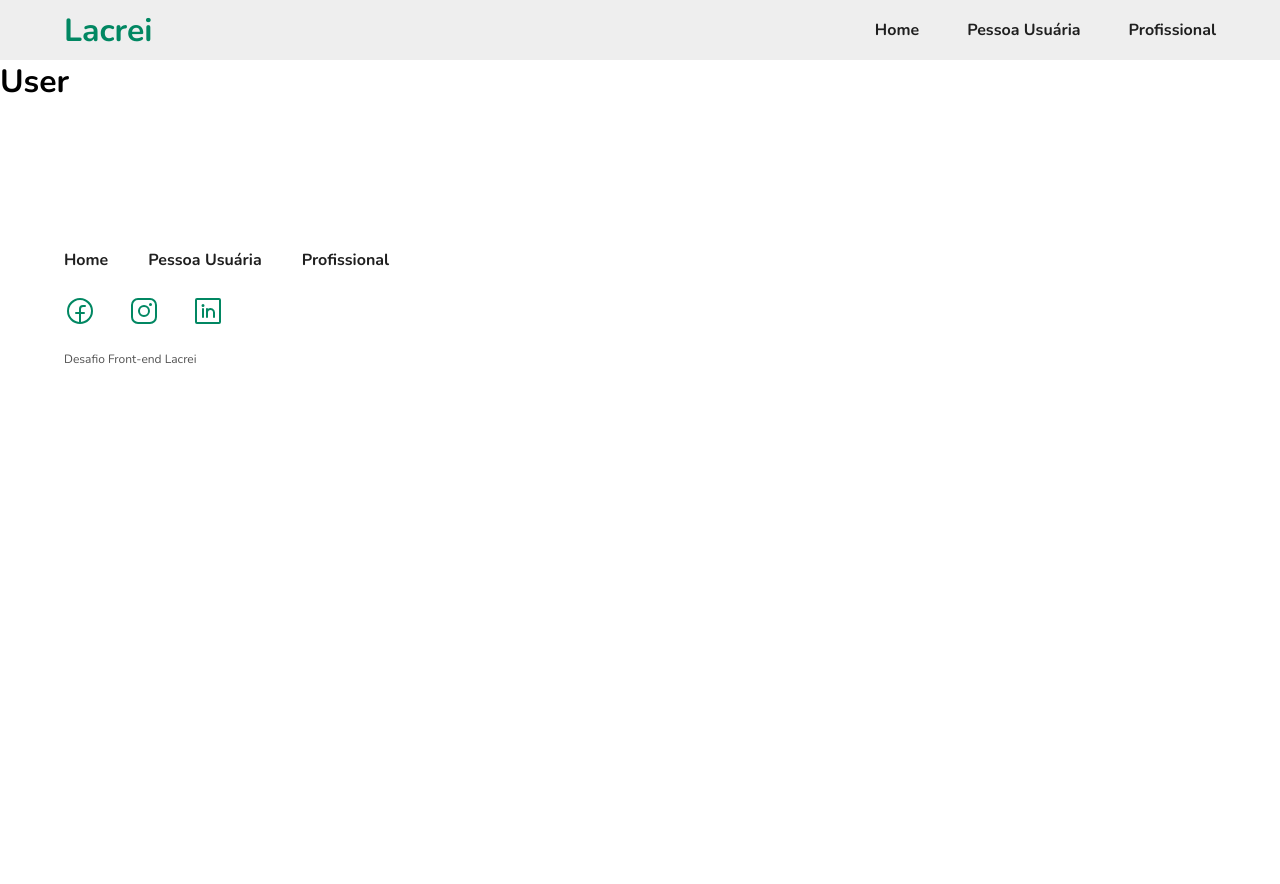
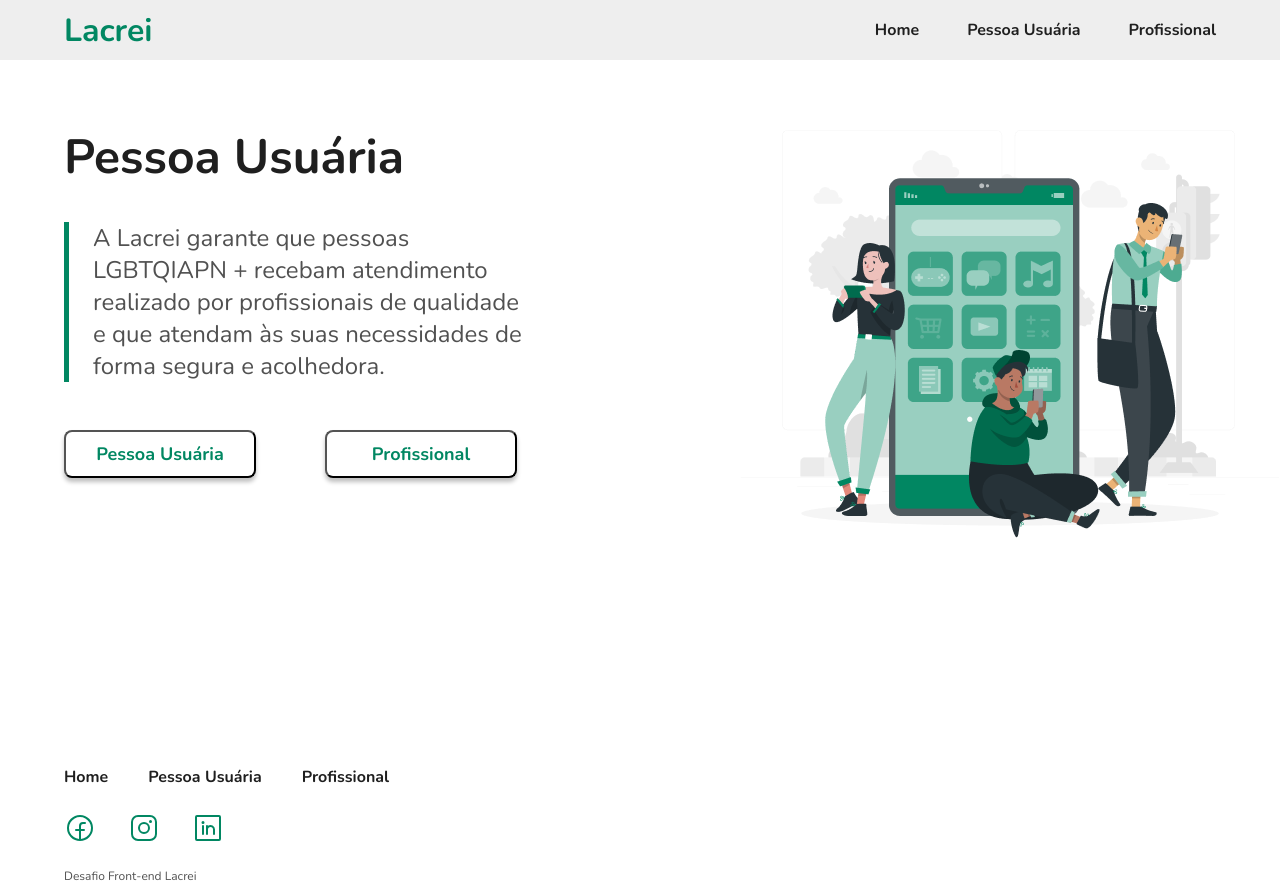
Before and after one commit to lwkas-gabriel/desafio-lacrei-saude, a React (Vite) app: page /user in a window 1280 px wide. Before the commit the page ends 800 px from the top, so only its background shows below. Built offline with nearby package versions, Linux system fonts and the light colour scheme; the HTML template or start-up script is replaced by a standard one.

Commit message:
finalizando os estilos especificos das paginas

```diff
--- a/src/components/Main/index.styles.ts
+++ b/src/components/Main/index.styles.ts
@@ -1,15 +1,27 @@
 import styled from "styled-components";
 
-export type BgVariant = "index" | "user" | "professional";
+export type variant = "index" | "user" | "professional";
 
 interface MainContainerProps{
-    bgVariant: BgVariant;
+    variant: variant;
 }
 
 const background = {
     index: "background-index.png",
     user: "background-user.png",
     professional: "background-professional.png"
+}
+
+const border = {
+    index: "none",
+    user: "0.313rem solid #018762",
+    professional: "0.313rem solid #018762"
+}
+
+const padding = {
+    index: "0",
+    user: "1.5rem",
+    professional: "1.5rem"
 }
 
 export const MainContainer = styled.main<MainContainerProps>`
@@ -22,7 +34,7 @@ export const MainContainer = styled.main<MainContainerProps>`
     //background-image: url(${background});
     ${ props => {
         return `
-        background-image: url(${background[props.bgVariant]})
+        background-image: url(${background[props.variant]})
     `
     }}
 `
@@ -37,11 +49,17 @@ export const TitleContainer = styled.h1`
     font-weight: 700;
 `
 
-export const ParagraphContainer = styled.p`
+export const ParagraphContainer = styled.p<MainContainerProps>`
     color: #515151;
     font-size: 1.5rem;
     font-weight: 400;
     margin-top: 2rem;
+    ${props => {
+        return `
+        border-left: ${border[props.variant]};
+        padding-left: ${padding[props.variant]};
+        `
+    }}
 `
 
 export const DivContainer = styled.div`
--- a/src/components/Main/index.tsx
+++ b/src/components/Main/index.tsx
@@ -1,15 +1,27 @@
-import { MainContainer, SectionContainer, TitleContainer, ParagraphContainer, DivContainer, ButtonContainer, BgVariant } from "./index.styles";
+import { MainContainer, SectionContainer, TitleContainer, ParagraphContainer, DivContainer, ButtonContainer, variant } from "./index.styles";
 
 interface MainProps{
-    bgVariant: BgVariant;
+    variant?: variant;
 }
 
-export function Main({bgVariant}: MainProps){
+const title = {
+    index: "Boas Vindas a Lacrei Saúde",
+    user: "Pessoa Usuária",
+    professional: "Profissional"
+}
+
+const span = {
+    index: "Uma plataforma segura e acolhedora para comunidade LGBTQIAPN+",
+    user: "A Lacrei garante que pessoas LGBTQIAPN + recebam atendimento realizado por profissionais de qualidade e que atendam às suas necessidades de forma segura e acolhedora.",
+    professional: "A Lacrei garante que pessoas LGBTQIAPN + recebam atendimento realizado por profissionais de qualidade e que atendam às suas necessidades de forma segura e acolhedora."
+}
+
+export function Main({variant = "index"}: MainProps){
     return (
-        <MainContainer bgVariant={bgVariant}>
+        <MainContainer variant={variant}>
             <SectionContainer>
-                <TitleContainer>Boas Vindas a Lacrei Saúde</TitleContainer>
-                <ParagraphContainer>Uma plataforma segura e acolhedora para comunidade LGBTQIAPN+</ParagraphContainer>
+                <TitleContainer>{title[variant]}</TitleContainer>
+                <ParagraphContainer variant={variant}>{span[variant]}</ParagraphContainer>
                 <DivContainer>
                     <ButtonContainer>Pessoa Usuária</ButtonContainer>
                     <ButtonContainer>Profissional</ButtonContainer>
--- a/src/pages/Home.tsx
+++ b/src/pages/Home.tsx
@@ -1,7 +1,5 @@
+import { Main } from "../components/Main";
+
 export function Home(){
-    return (
-        <div>
-            <h1>Home</h1>
-        </div>
-    )
+    return <Main />
 }
--- a/src/pages/Professional.tsx
+++ b/src/pages/Professional.tsx
@@ -1,7 +1,5 @@
+import { Main } from "../components/Main";
+
 export function Professional(){
-    return (
-        <div>
-            <h1>Professional</h1>
-        </div>
-    )
+    return <Main variant="professional"/>
 }
--- a/src/pages/User.tsx
+++ b/src/pages/User.tsx
@@ -1,7 +1,5 @@
+import { Main } from "../components/Main";
+
 export function User(){
-    return (
-        <div>
-            <h1>User</h1>
-        </div>
-    )
+    return <Main variant="user"/>
 }
```
